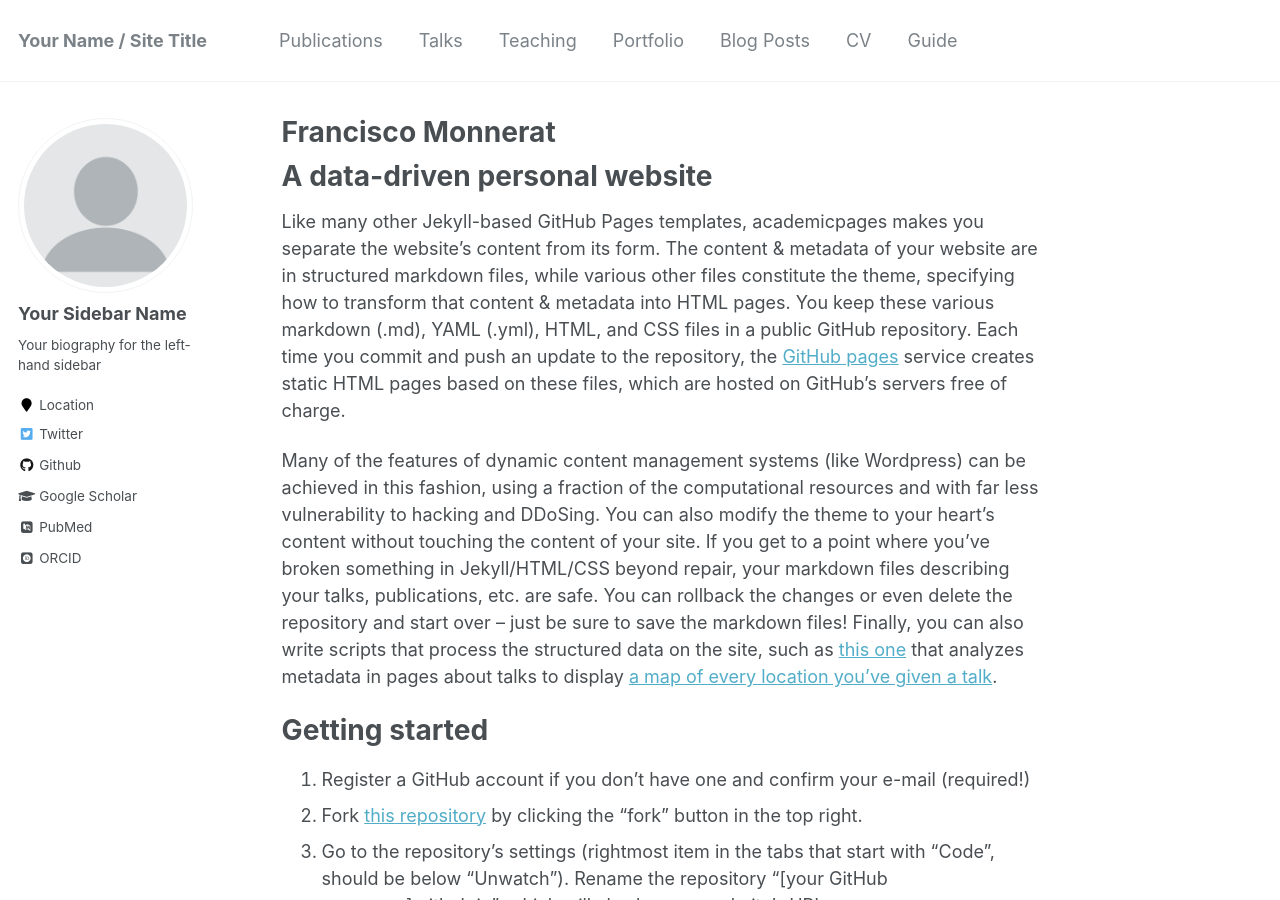
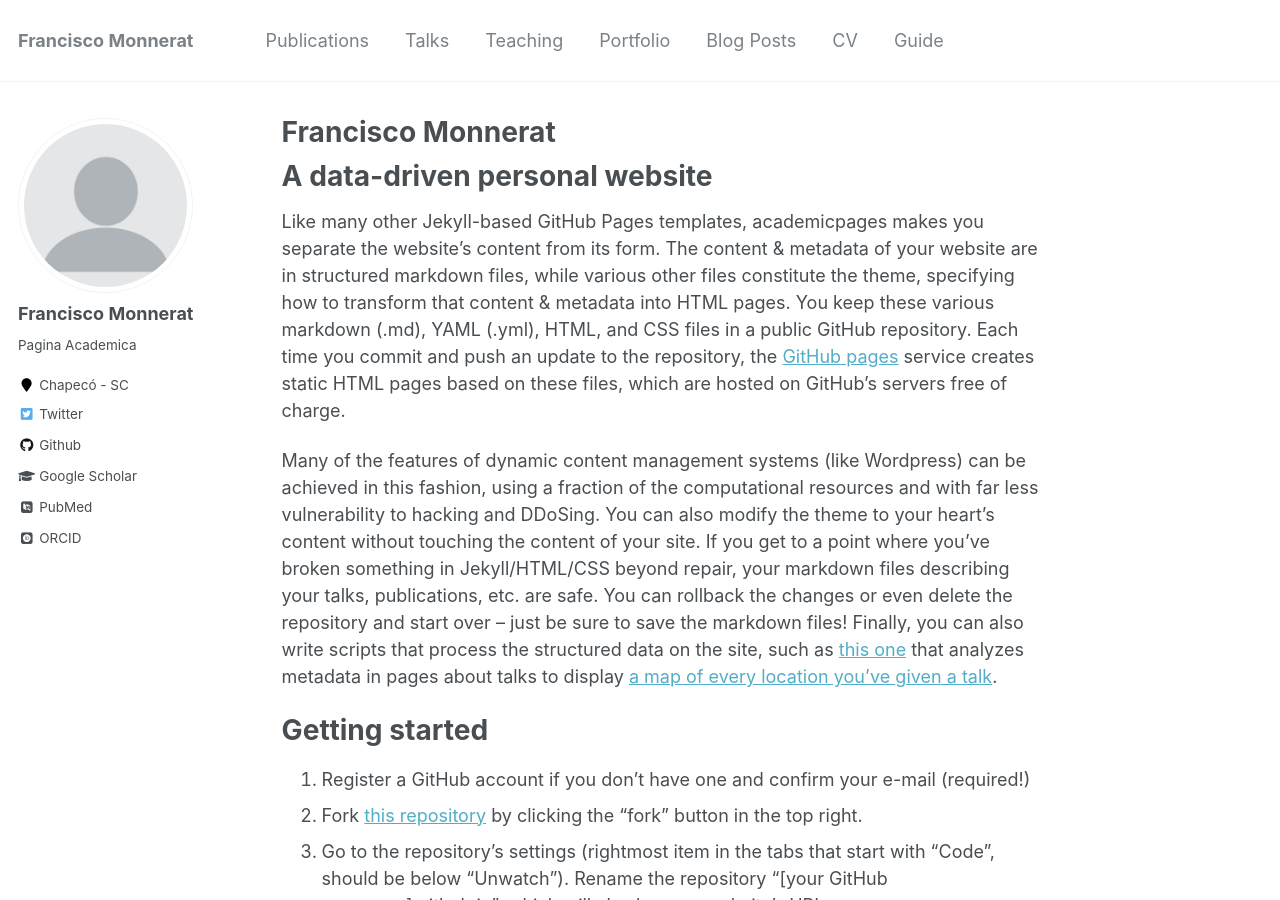
Before and after one commit to Francisco-Monnerat/Francisco-Monnerat.github.io, a Jekyll site: the page built from _pages/about.md, in a window 1280 px wide and 900 px high. Built offline with Jekyll 4.4.1, drawn with Linux system fonts in a browser that asks for light colours; some web fonts are replaced; some of the changed text lies outside the part shown.

Commit message:
Configurações

```diff
--- a/_config.yml
+++ b/_config.yml
@@ -7,13 +7,13 @@
 
 # Site Settings
 locale                   : "en-US"
-title                    : "Your Name / Site Title"
+title                    : "Francisco Monnerat"
 title_separator          : "-"
-name                     : &name "Your Name"
-description              : &description "personal description"
+name                     : &name "Francisco"
+description              : &description "Pagina academica"
 url                      : https://academicpages.github.io # the base hostname & protocol for your site e.g. "https://mmistakes.github.io"
 baseurl                  : "" # the subpath of your site, e.g. "/blog"
-repository               : "academicpages/academicpages.github.io"
+repository               : "francisco-monnerat/academicpages.github.io"
 teaser                   :  # filename of teaser fallback teaser image placed in /images/, .e.g. "500x300.png"
 breadcrumbs              : false # true, false (default)
 words_per_minute         : 160
@@ -80,10 +80,10 @@ analytics:
 
 # Site Author
 author:
-  name             : "Your Sidebar Name"
+  name             : "Francisco Monnerat"
   avatar           : "profile.png"
-  bio              : "Your biography for the left-hand sidebar"
-  location         : "Location"
+  bio              : "Pagina Academica"
+  location         : "Chapecó - SC"
   employer         :
   pubmed           : "https://www.ncbi.nlm.nih.gov/pubmed/?term=john+snow"
   googlescholar    : "http://yourfullgooglescholarurl.com"
@@ -96,7 +96,7 @@ author:
   flickr           :
   facebook         :
   foursquare       :
-  github           : "academicpages"
+  github           : "Francisco-Monnerat"
   google_plus      :
   keybase          :
   instagram        :
@@ -109,7 +109,7 @@ author:
   stackoverflow    : # http://stackoverflow.com/users/123456/username
   steam            :
   tumblr           :
-  twitter          : "replacethistwitterhandle"
+  twitter          : ""
   vine             :
   weibo            :
   xing             :
```
